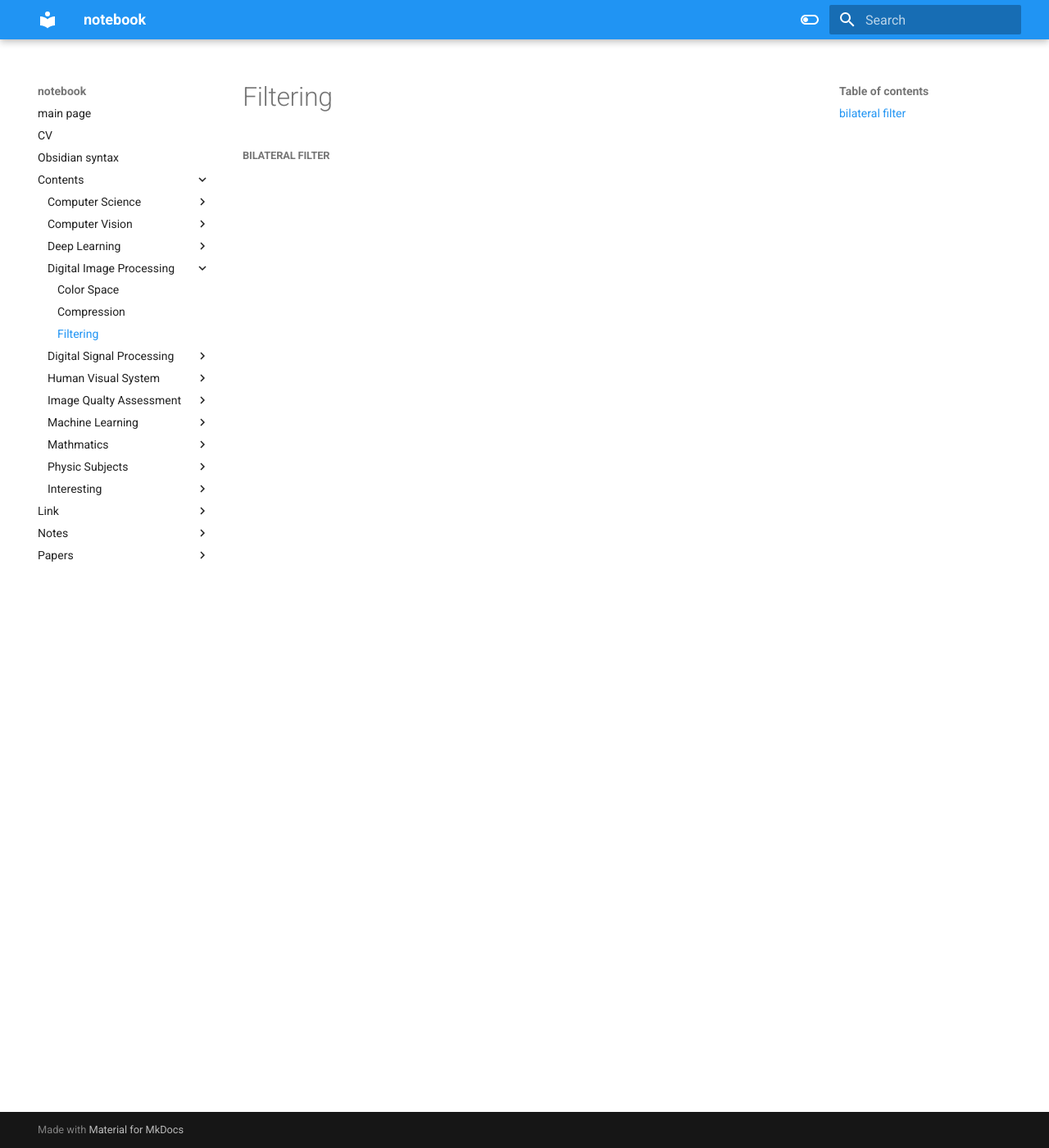
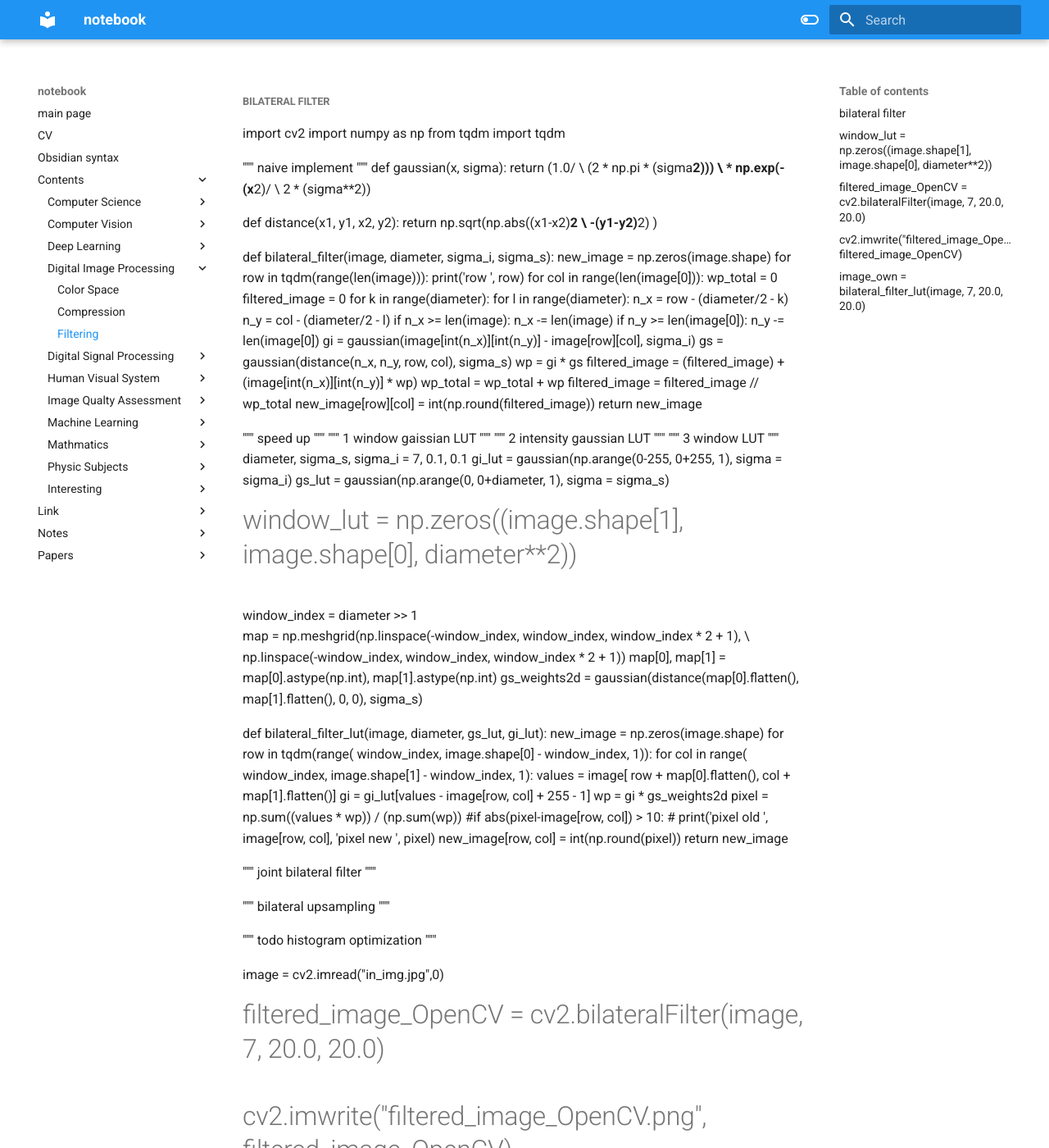
Before and after one commit to ashbringerf/blog, an MkDocs documentation site: the page built from docs/contents/Digital_Image_Processing/filtering.md, in a window 1280 px wide and 1400 px high. Shown: the whole window at 82% size. Built offline with MkDocs 1.6.1 and Material for MkDocs 9.7.7, drawn with Linux system fonts in a browser that asks for light colours; some of the changed text lies outside the part shown.

Commit message:
update bilateral filter and personal CV

```diff
--- a/docs/contents/Digital_Image_Processing/filtering.md
+++ b/docs/contents/Digital_Image_Processing/filtering.md
@@ -1 +1,99 @@
 ##### bilateral filter
+import cv2
+import numpy as np
+from tqdm import tqdm
+
+""" naive implement """
+def gaussian(x, sigma):
+    return (1.0/ \
+           (2 * np.pi * (sigma**2))) \
+            * np.exp(-(x**2)/ \
+                    2 * (sigma**2))
+
+def distance(x1, y1, x2, y2):
+    return np.sqrt(np.abs((x1-x2)**2 \
+                         -(y1-y2)**2) )
+
+def bilateral_filter(image, diameter, sigma_i, sigma_s):
+    new_image = np.zeros(image.shape)
+    for row in tqdm(range(len(image))):
+        print('row ', row)
+        for col in range(len(image[0])):
+            wp_total = 0
+            filtered_image = 0
+            for k in range(diameter):
+                for l in range(diameter):
+                    n_x = row - (diameter/2 - k)
+                    n_y = col - (diameter/2 - l)
+                    if n_x >= len(image):
+                        n_x -= len(image)
+                    if n_y >= len(image[0]):
+                        n_y -= len(image[0])
+                    gi = gaussian(image[int(n_x)][int(n_y)] - image[row][col], sigma_i)
+                    gs = gaussian(distance(n_x, n_y, row, col), sigma_s)
+                    wp = gi * gs
+                    filtered_image = (filtered_image) + (image[int(n_x)][int(n_y)] * wp)
+                    wp_total = wp_total + wp
+            filtered_image = filtered_image // wp_total
+            new_image[row][col] = int(np.round(filtered_image))
+    return new_image
+
+""" speed up """
+""" 1 window gaissian LUT """
+""" 2 intensity gaussian LUT """
+""" 3 window LUT """
+diameter, sigma_s, sigma_i = 7, 0.1, 0.1
+gi_lut = gaussian(np.arange(0-255, 0+255, 1), sigma = sigma_i)
+gs_lut = gaussian(np.arange(0, 0+diameter, 1), sigma = sigma_s)
+#window_lut = np.zeros((image.shape[1], image.shape[0], diameter**2))
+window_index = diameter >> 1
+map = np.meshgrid(np.linspace(-window_index, window_index, window_index * 2 + 1), \
+                     np.linspace(-window_index, window_index, window_index * 2 + 1))
+map[0], map[1] = map[0].astype(np.int), map[1].astype(np.int)
+gs_weights2d = gaussian(distance(map[0].flatten(), map[1].flatten(), 0, 0), sigma_s)
+
+def bilateral_filter_lut(image, diameter, gs_lut, gi_lut):
+    new_image = np.zeros(image.shape)
+    for row in tqdm(range( window_index, image.shape[0] - window_index, 1)):
+        for col in range( window_index, image.shape[1] - window_index, 1):
+            values = image[ row + map[0].flatten(), col + map[1].flatten()]
+            gi = gi_lut[values - image[row, col] + 255 - 1]
+            wp = gi * gs_weights2d
+            pixel = np.sum((values * wp)) / (np.sum(wp))
+            #if abs(pixel-image[row, col]) > 10:
+            #    print('pixel old ', image[row, col], 'pixel new ', pixel)
+            new_image[row, col] = int(np.round(pixel))
+    return new_image
+
+
+""" joint bilateral filter """
+
+
+""" bilateral upsampling """
+
+
+""" todo histogram optimization """
+
+
+
+image = cv2.imread("in_img.jpg",0)
+
+
+#filtered_image_OpenCV = cv2.bilateralFilter(image, 7, 20.0, 20.0)
+#cv2.imwrite("filtered_image_OpenCV.png", filtered_image_OpenCV)
+#image_own = bilateral_filter_lut(image, 7, 20.0, 20.0)
+image_own = bilateral_filter_lut(image, diameter, gs_lut, gi_lut)
+cv2.imwrite("filtered_image_own.png", image_own)
+
+cv2.imwrite("diff.png", abs(image - image_own)*5)
+
+"""
+The bilateral filter is controlled by important parameters. Two of them are sigma values.
+Generally, the bilateral filter gives us more control over image.
+If we increment both sigma values at the same time, the bigger sigma values gives us a
+more blurred image. If we give sigma values near zero, smoothing does not occur. Changing sigma i
+directly affects the blur effect on the image. However, sigma s does not affect blur rate. There
+is no big effect on the image after changing only the sigma s. Sharpness does not necessary that
+much with sigma s rather than sigma i. To have a more blurred image, we should take sigma values
+bigger.
+"""
```
Also changed, not shown: docs/CV.md (+55 -0 lines), docs/notes/daliy_notes/2022_May.md (+4 -1 lines), docs/.obsidian/graph.json, docs/contents/Human_Visual_System/VIsual_Saliency.md (added), docs/contents/Physic_Subjects/illumination photometry.md (added), 1 other file.
